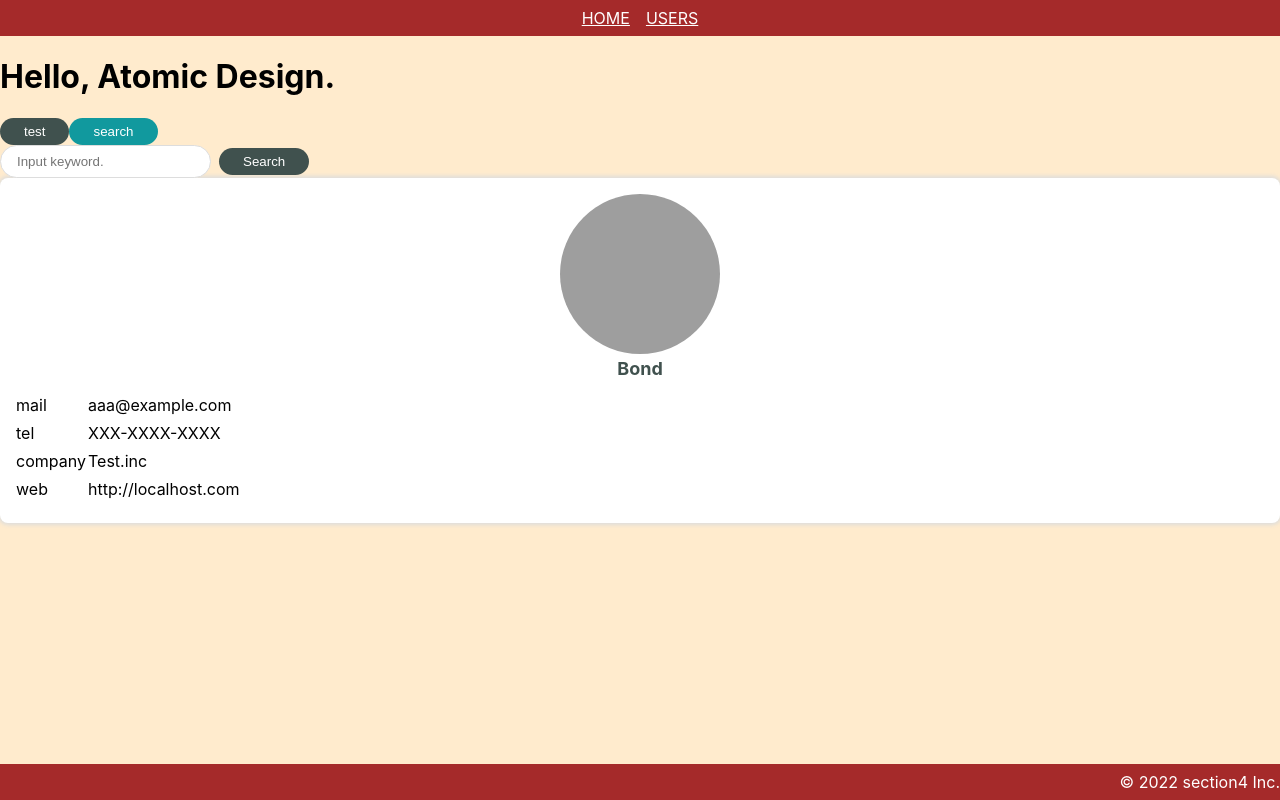
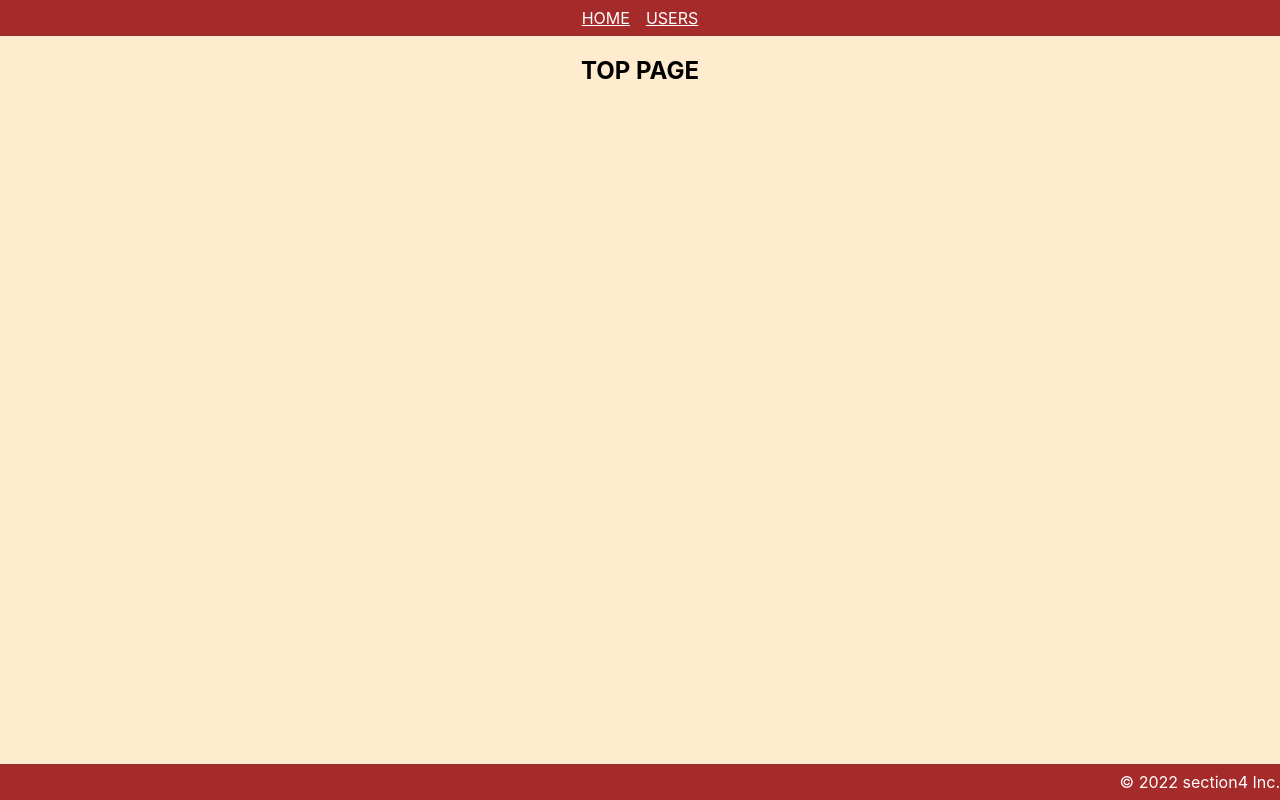
Before and after one commit to k-kudo-hub/react-practice2, a React (Create React App) app in the folder section_4/: page / in a window 1280 px wide. Built offline with nearby package versions, Linux system fonts and the light colour scheme; grey boxes are pictures that could not be loaded.

Commit message:
Created a router and cut it out into a folder for the router.

```diff
--- a/section_4/src/App.jsx
+++ b/section_4/src/App.jsx
@@ -1,10 +1,4 @@
-import PrimaryButton from "./components/atoms/button/PrimaryButton";
-import SecondaryButton from "./components/atoms/button/SecondaryButton";
-import { SearchInput } from "./components/molecules/SearchInput";
-import { UserCard } from "./components/organisms/user/UserCard";
-import { HeaderOnly } from "./components/templates/HeaderOnly";
-import { BrowserRouter } from "react-router-dom";
-import { DefaultLayout } from "./components/templates/DefaultLayout";
+import { Router } from "./Route/Router";
 
 const user = {
   name: "Bond",
@@ -19,15 +13,7 @@ const user = {
 
 const App = () => {
   return (
-    <BrowserRouter>
-      <DefaultLayout>
-        <h1>Hello, Atomic Design.</h1>
-        <PrimaryButton>test</PrimaryButton>
-        <SecondaryButton>search</SecondaryButton>
-        <SearchInput/>
-        <UserCard user={user}/>
-      </DefaultLayout>
-    </BrowserRouter>
+    <Router />
   )
 }
 
--- /dev/null
+++ b/section_4/src/Route/Router.jsx
@@ -0,0 +1,24 @@
+import { BrowserRouter, Routes, Route } from "react-router-dom";
+import { Top } from "../components/pages/Top";
+import { Users } from "../components/pages/Users";
+import { DefaultLayout } from "../components/templates/DefaultLayout";
+import { HeaderOnly } from "../components/templates/HeaderOnly";
+
+export const Router = () => {
+  return (
+    <BrowserRouter>
+      <Routes>
+        <Route path="/" element={
+          <DefaultLayout>
+            <Top/>
+          </DefaultLayout>
+        }/>
+        <Route path="/users" element={
+          <HeaderOnly>
+            <Users/>
+          </HeaderOnly>
+        }/>
+      </Routes>
+    </BrowserRouter>
+  )
+}
```
